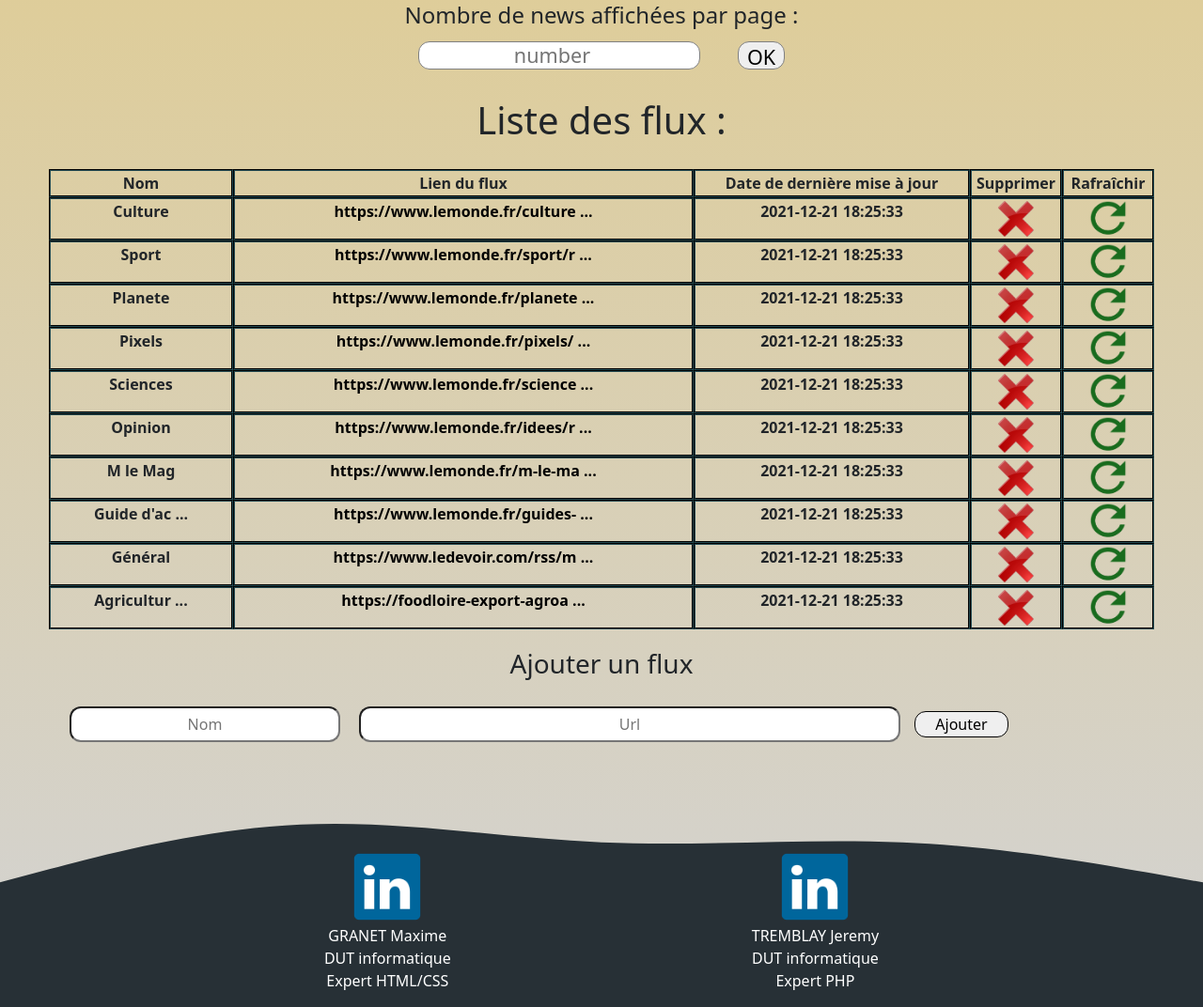
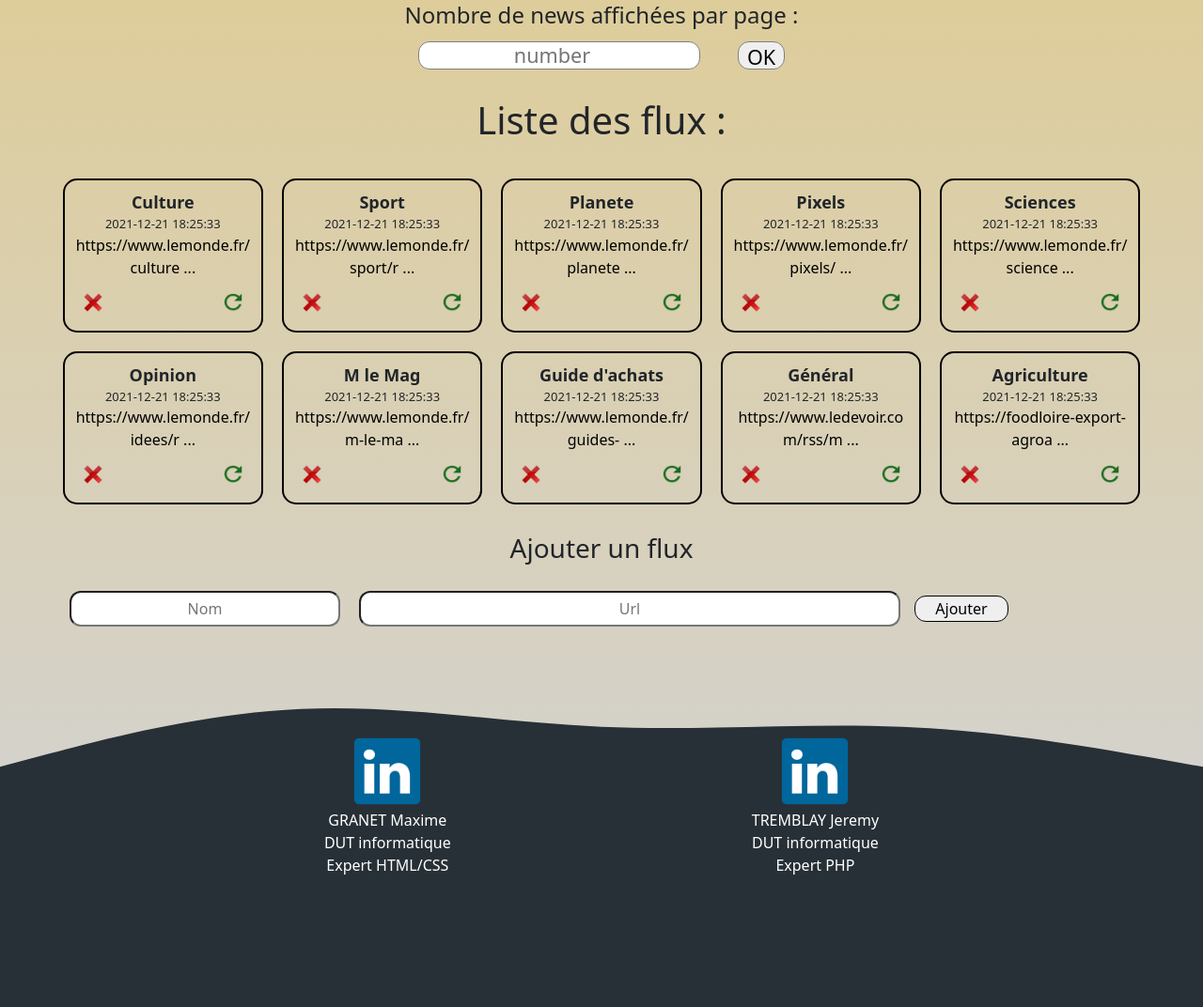
Before and after one commit to JeremyTremblay2/my-rss-website, a PHP site: page /index.php?action=homeAdmin in a window 1280 px wide. Shown: the part 170-1242 px from the top of the page at 94% size. After the commit the page ends 1101 px from the top, so only its background shows below. Run offline with PHP 8.4, Linux system fonts and the light colour scheme; the visitor is signed in with stand-in values (Sample User, id 1); data comes from the database, SQL or seed files in the repository; lists and menus that the app fills with data are empty; some libraries are stand-ins or nearby versions.

Commit message:
amélioration de la page d'admin, avant ravalement de facade plus suppression des multiples messages d'erreurs lors d'entrées incorrect de flux

```diff
--- a/source/controllers/AdminController.php
+++ b/source/controllers/AdminController.php
@@ -98,26 +98,15 @@
 
         try {
             Validation::str($rssFeedName, "nom du flux");
+            Validation::str($rssFeedLink, "lien du flux");
+            $parser = new Parser();
+            $parser->setPath($rssFeedLink);
+            $parser->parse($date);
         }
         catch (UserValidationException $e) {
             $errorView[] = $e->getMessage();
         }
 
-        try {
-            Validation::str($rssFeedLink, "lien du flux");
-        }
-        catch (UserValidationException $e) {
-            $errorView[] = $e->getMessage();
-        }
-
-        $parser = new Parser();
-        try {
-            $parser->setPath($rssFeedLink);
-            $parser->parse($date);
-        }
-        catch (Throwable $e) {
-            $errorView[] = $e->getMessage();
-        }
 
         if ($rssFeedModel->checkIfExists($rssFeedLink) == 1) {
             $errorView[] = Constants::ERROR_RSS_FEED_ALREADY_EXISTS;
--- a/source/views/admin.php
+++ b/source/views/admin.php
@@ -3,7 +3,7 @@
 <html lang="fr">
     <head>
         <meta charset="utf-8">
-        <link type="text/css" rel="stylesheet" href="views/css/RSS.css">
+        <link type="text/css" rel="stylesheet" href="views/css/RSS1.css">
         <link href="https://cdn.jsdelivr.net/npm/bootstrap@5.1.2/dist/css/bootstrap.min.css" rel="stylesheet">
         <script src="https://cdn.jsdelivr.net/npm/bootstrap@5.1.2/dist/js/bootstrap.bundle.min.js"></script>
         <title>My RSS Website</title>
@@ -38,14 +38,24 @@
             <table>
                 <?php
                 if (isset($viewData) && isset($numberOfRssFeed)) {
-                    echo '<tr class="row">';
-                    echo '<th class="col-2">Nom</th>';
-                    echo '<th class="col-5">Lien du flux</th>';
-                    echo '<th class="col-3">Date de dernière mise à jour</th>';
-                    echo '<th class="col-1">Supprimer</th>';
-                    echo '<th class="col-1">Rafraîchir</th>';
-                    echo '</tr>';
-
+                echo "<div class='adminFlux'>";
+                for ($i = 0; $i < $numberOfRssFeed; $i++) {
+                        echo "<div class='listeFlux col-2'>";
+                            echo "<p class='name '>" . $viewData[$i]->getName() . "</p>";
+                            echo "<p class='dop'>".$viewData[$i]->getUpdateDate()."</p>";
+                            $link = $viewData[$i]->getLink();
+                            $linkLength = 30;
+                            if(strlen($link) >$linkLength) {
+                                $link = substr($link, 0, $linkLength) . " ...";
+                            }
+                            echo "<a class='link' href=" . $viewData[$i]->getLink() . " title='".$viewData[$i]->getLink()."'>" . $link . "</a>";
+                            $id = $viewData[$i]->getId();
+                            echo "<div class='adminButton'>";
+                                echo "<a class='delete' href=?action=deleteRssFeed&idStream=$id><img src='views/ressources/icons/delete.png'></a>";
+                                echo "<a class='refresh' href=?action=refreshRssFeed&idStream=$id><img src='views/ressources/icons/refresh-on.png'></a>";
+                            echo "</div>";
+                        echo "</div>";
+               /*
                     for ($i = 0; $i < $numberOfRssFeed; $i++) {
                         echo '<tr class="row">';
                         $name = $viewData[$i]->getName();
@@ -64,8 +74,9 @@
                         $id = $viewData[$i]->getId();
                         echo "<th class='col-1'><a class='refresh' href=?action=deleteRssFeed&idStream=$id><img src='views/ressources/icons/delete.png'></a></th>";
                         echo "<th class='col-1'><a class='refresh' href=?action=refreshRssFeed&idStream=$id> <img src='views/ressources/icons/refresh-on.png'> </a></th>";
-                        echo '</tr>';
+                        echo '</tr>';*/
                     }
+                echo "</div>";
                 }
                 ?>
             </table>
--- a/source/views/css/RSS.css
+++ b/source/views/css/RSS1.css
@@ -242,6 +242,79 @@
 
 /*Page admin*/
 
+.adminFlux{
+    display: flex;
+    flex-direction: row;
+    flex-wrap: wrap;
+    align-items: center;
+    justify-content: center;
+}
+
+.adminFlux .listeFlux{
+    display: flex;
+    flex-direction: column;
+    align-items: stretch;
+    margin:10px;
+    padding: 10px;
+    border : black solid 2px;
+    border-radius: 15px;
+}
+
+.listeFlux p.name{
+    font-weight: bold;
+    font-size: large;
+    margin : 0;
+    text-align: center;
+
+}
+
+.listeFlux p.dop {
+    margin : 0;
+    font-size: small;
+    text-align: center;
+
+}
+
+.listeFlux a.link{
+    word-wrap: anywhere;
+    text-align: center;
+
+}
+
+.listeFlux a.link:hover{
+text-decoration: underline black;
+    color: black;
+}
+
+.listeFlux .adminButton{
+    display: flex;
+    flex-direction: row;
+    align-items: stretch;
+    justify-content: space-between;
+    margin-top:5px;
+}
+
+.listeFlux a.delete img{
+    width : 40px;
+    height: 40px;
+    padding: 10px;
+}
+
+.listeFlux a.refresh img{
+    width : 40px;
+    height: 40px;
+    padding: 10px;
+
+}
+
+.listeFlux a.delete:hover img{
+    padding : 5px;
+}
+
+.listeFlux a.refresh:hover img{
+    padding: 5px;
+}
+
 article .row2{
     margin: 0 50px;
 }
@@ -275,26 +348,6 @@
     flex-direction: row;
     justify-content: center;
     border: #254c53 groove 2px;
-}
-
-a.sup{
-    transition: 1s;
-    border: black solid 1px;
-    border-radius: 12px;
-    text-decoration: none;
-    display:flex;
-    justify-content: center;
-    align-items: center;
-    color:black;
-    width: 75%;
-    margin: 5px;
-}
-
-a.sup:hover{
-    transition: 1s;
-    color:white;
-    font-weight: bold;
-    background-color: red;
 }
 
 article h1,article h3{
--- a/source/views/error.php
+++ b/source/views/error.php
@@ -8,7 +8,7 @@
 <!DOCTYPE html>
 <html lang="fr">
     <head>
-        <link type="text/css" rel="stylesheet" href="views/css/RSS.css">
+        <link type="text/css" rel="stylesheet" href="views/css/RSS1.css">
         <meta charset="utf-8">
         <title>Erreur interne</title>
     </head>
--- a/source/views/login.php
+++ b/source/views/login.php
@@ -3,7 +3,7 @@
 <html lang="fr">
     <head>
         <meta charset="utf-8">
-        <link type="text/css" rel="stylesheet" href="views/css/RSS.css">
+        <link type="text/css" rel="stylesheet" href="views/css/RSS1.css">
         <link href="https://cdn.jsdelivr.net/npm/bootstrap@5.1.2/dist/css/bootstrap.min.css" rel="stylesheet">
         <script src="https://cdn.jsdelivr.net/npm/bootstrap@5.1.2/dist/js/bootstrap.bundle.min.js"></script>
         <title>My RSS Website</title>
--- a/source/views/newsList.php
+++ b/source/views/newsList.php
@@ -6,7 +6,7 @@
 <html lang="fr">
 <head>
     <meta charset="utf-8">
-    <link type="text/css" rel="stylesheet" href="views/css/RSS.css">
+    <link type="text/css" rel="stylesheet" href="views/css/RSS1.css">
     <link href="https://cdn.jsdelivr.net/npm/bootstrap@5.1.2/dist/css/bootstrap.min.css" rel="stylesheet">
     <script src="https://cdn.jsdelivr.net/npm/bootstrap@5.1.2/dist/js/bootstrap.bundle.min.js"></script>
     <title>My RSS Website</title>
```
